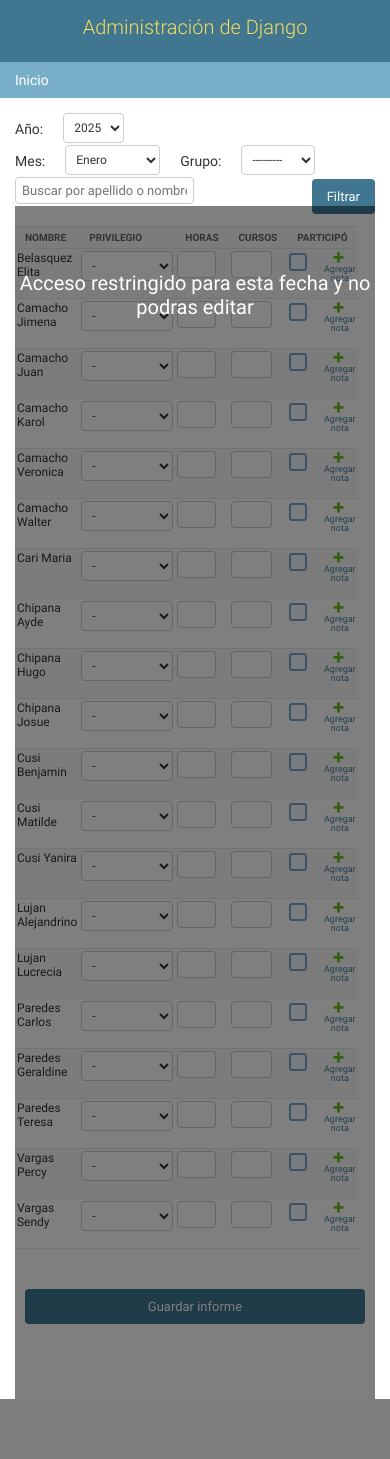
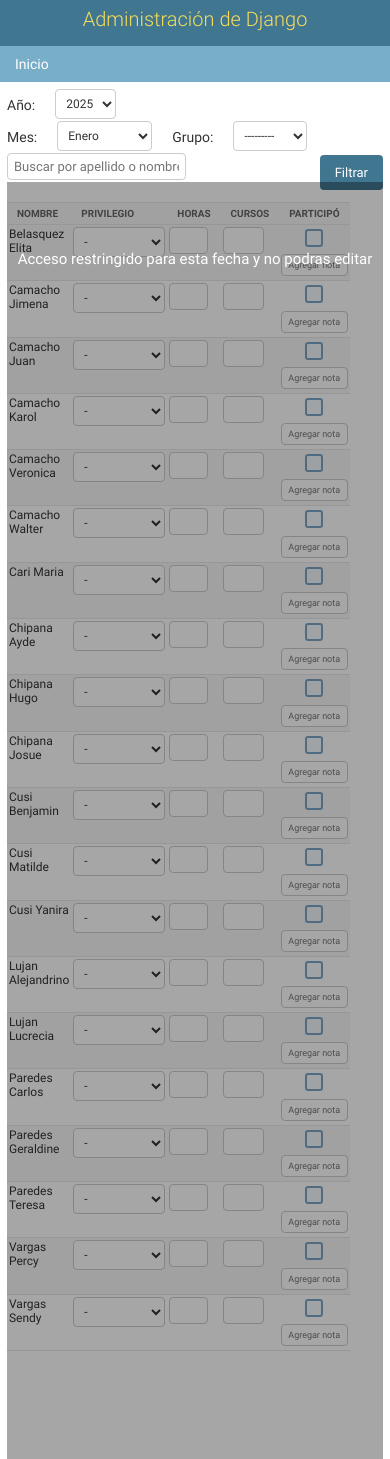
Before and after one commit to andree1804/informesjw, a Django app: template core/templates/admin/reportes_por_grupo.html in a window 390 px wide. Before the commit the page ends 1399 px from the top, so only its background shows below. Run offline with Django 3.2, Linux system fonts and the light colour scheme; the template is opened without the code that fills it: values that come from a table or form of the project are taken from there, others are empty; data comes from the database, SQL or seed files in the repository.

Commit message:
mejorase

```diff
--- a/core/templates/admin/reportes_por_grupo.html
+++ b/core/templates/admin/reportes_por_grupo.html
@@ -59,12 +59,19 @@
 		          <td><input type="number" name="courses_{{ forloop.counter0 }}"
 		          		 value="{% if person.existing_report.courses != 0 %}{{ person.existing_report.courses }}{% endif %}" min="0">
 		          </td>
-		          <td style="position: relative;"><input type="checkbox" name="participated_{{ forloop.counter0 }}" {% if person.existing_report and person.existing_report.participated %}checked{% endif %}>
-		          <a href="#" class="addlink addnote" aria-describedby="core-personvirtual">Agregar nota</a>
+		          <td style="position: relative; text-align: center;"><input type="checkbox" name="participated_{{ forloop.counter0 }}" {% if person.existing_report and person.existing_report.participated %}checked{% endif %}>
+		          <!--<a href="#" class="addlink addnote" aria-describedby="core-personvirtual">Agregar nota</a>-->
+		          <!--<input type="text" name="note_{{ forloop.counter0 }}"
+		          		 value="{% if person.existing_report.note and person.existing_report.note != 'None' %}{{ person.existing_report.note }}{% else %}{% endif %}" min="0"
+		          		 class="hide_note hide_note_tooltip" placeholder="Agregar nota">-->
+		          		 <input type="text" name="note_{{ forloop.counter0 }}"
+		          		 value="{% if person.existing_report.note and person.existing_report.note != 'None' %}{{ person.existing_report.note }}{% else %}{% endif %}" min="0"
+		          		 placeholder="Agregar nota" style="    width: 80%;
+    display: block;
+    margin-top: 8%;
+    font-size: 9px;">
 		          <div>
-		          <input type="text" name="note_{{ forloop.counter0 }}"
-		          		 value="{% if person.existing_report.note and person.existing_report.note != 'None' %}{{ person.existing_report.note }}{% else %}{% endif %}" min="0"
-		          		 class="hide_note hide_note_tooltip" placeholder="Agregar nota"></div>
+		          </div>
 		          </td>
 		        </tr>
 		        {% endfor %}
@@ -73,7 +80,9 @@
 		</fieldset>
 	    <!--<button type="submit" class="default" style="margin-top: 20px;">Guardar Reportes</button>-->
 	    <div class="submit-row">
-	    	<input type="submit" class="default" value="Guardar informe">
+	    	{% if request.user.username == "admin" or request.user.username == group_name|lower %}
+	    		<input type="submit" class="default" value="Guardar informe">
+	    	{% endif %}
 	    	{% if request.user.username == "admin" %}
 		    	{% if month and year %}
 				    <!--<a href="{% url 'admin:report_consolidated' %}?month={{ month }}&year={{ year }}&generate_report=1"
@@ -106,6 +115,12 @@
 
 
   <style type="text/css">
+
+  @media (max-width: 767px) {
+    #header, #content {
+        padding: 7px;
+    }
+}
   	/* Reducir el ancho de los inputs de texto */
 	input[type="password"],
 	input[type="email"],
@@ -200,14 +215,14 @@
       top: 0; left: 0;
       width: 100%;
       height: 100%;
-      background-color: rgba(0, 0, 0, 0.5); /* semitransparente */
+      background-color: rgb(0 0 0 / 35%); /* semitransparente */
       z-index: 9999;
       display: none; /* oculto por defecto */
       justify-content: center;
       color: white;
-      backdrop-filter: blur(0.6px);
+      backdrop-filter: blur(0.5px);
       padding-top: 18%;
-      font-size: 20px;
+      font-size: 15px;
     	text-align: center;
     }
 
```
Also changed, not shown: core/admin.py (+28 -8 lines).
